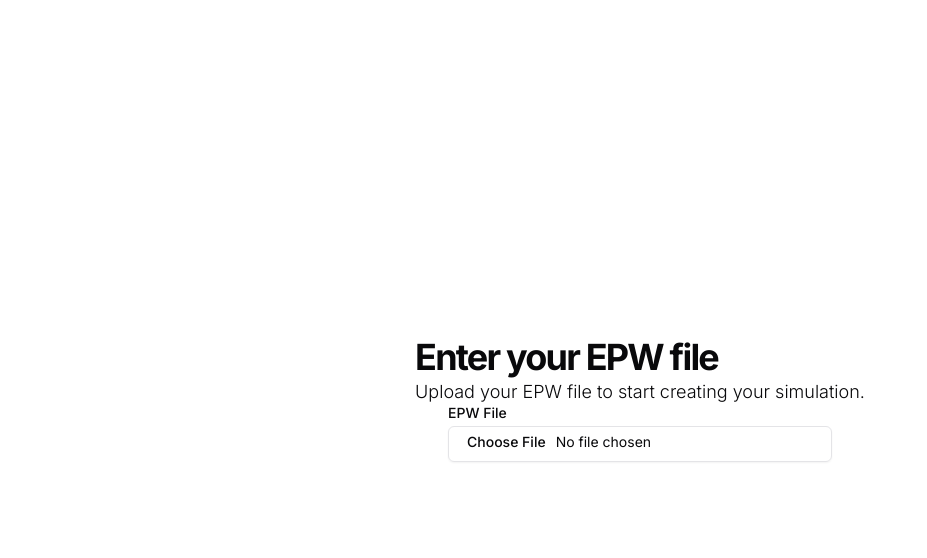
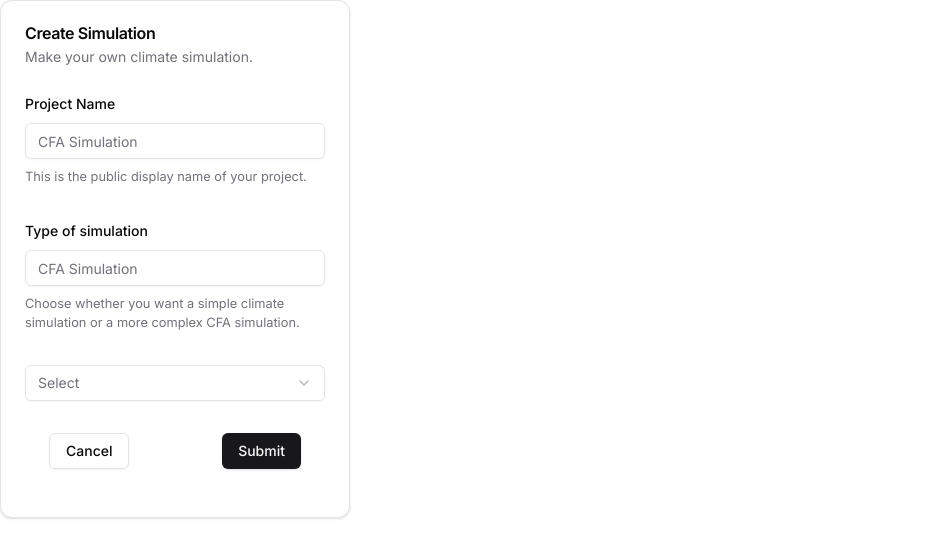
Before and after one commit to adddddddddddddddd/cfa, a Next.js app: page /create in a window 1280 px wide. Shown: the top 558 px of the page, without its empty margins (0-927 px from the left). Built offline with nearby package versions, Linux system fonts and the light colour scheme.

Commit message:
ta gueule lorenzo

```diff
--- a/package.json
+++ b/package.json
@@ -14,6 +14,7 @@
     "@radix-ui/react-dialog": "^1.1.6",
     "@radix-ui/react-dropdown-menu": "^2.1.6",
     "@radix-ui/react-label": "^2.1.2",
+    "@radix-ui/react-select": "^2.1.6",
     "@radix-ui/react-separator": "^1.1.2",
     "@radix-ui/react-slot": "^1.1.2",
     "@radix-ui/react-tooltip": "^1.1.8",
--- a/src/app/create/page.tsx
+++ b/src/app/create/page.tsx
@@ -1,30 +1,112 @@
-"use client"
+"use client";
 import React from "react";
 import { Input } from "@/components/ui/input";
-import { Label } from "@/components/ui/label";
+import { Button } from "@/components/ui/button";
+import {
+  Form,
+  FormField,
+  FormItem,
+  FormLabel,
+  FormControl,
+  FormDescription,
+  FormMessage,
+} from "@/components/ui/form";
+import {
+  Card,
+  CardContent,
+  CardDescription,
+  CardFooter,
+  CardHeader,
+  CardTitle,
+} from "@/components/ui/card";
+import { Select, SelectContent, SelectItem, SelectTrigger, SelectValue } from "@/components/ui/select";
 
-import { z } from "zod"
-
-const formSchema = z.object({
-  epwfile: z.string().min(2).max(50),
-})
+import { zodResolver } from "@hookform/resolvers/zod";
+import { useForm } from "react-hook-form";
+import { z } from "zod";
 
 export default function Create() {
+  //comportement
+  // const formSchema = z.object({
+  //   epwfile: z.string().min(2).max(50),
+  // });
+  const formSchema = z.object({
+    projectName: z.string().min(2).max(50),
+  });
+  const form = useForm<z.infer<typeof formSchema>>({
+    resolver: zodResolver(formSchema),
+    defaultValues: {
+      projectName: "",
+    },
+  });
+  // 2. Define a submit handler.
+  function onSubmit(values: z.infer<typeof formSchema>) {
+    // Do something with the form values.
+    // ✅ This will be type-safe and validated.
+    console.log(values);
+  }
+  //render
   return (
-    <div className="flex flex-col w-full h-svh justify-center items-center">
-      <div>
-        <h1 className="text-3xl font-bold leading-tight tracking-tighter md:text-4xl lg:leading-[1.1]">
-          Enter your EPW file
-        </h1>
-        <p className="max-w-2xl text-lg font-light text-foreground">
-          Upload your EPW file to start creating your simulation.
-        </p>
-      </div>
+    <Card className="w-[350px]">
+      <CardHeader>
+        <CardTitle>Create Simulation</CardTitle>
+        <CardDescription>
+          Make your own climate simulation.
+        </CardDescription>
+      </CardHeader>
+      <CardContent>
+        <Form {...form}>
+          <form onSubmit={form.handleSubmit(onSubmit)} className="space-y-8">
+            <FormField
+              control={form.control}
+              name="projectName"
+              render={({ field }) => (
+                <FormItem>
+                  <FormLabel>Project Name</FormLabel>
+                  <FormControl>
+                    <Input placeholder="CFA Simulation" {...field} />
+                  </FormControl>
+                  <FormDescription>
+                    This is the public display name of your project.
+                  </FormDescription>
+                  <FormMessage />
+                </FormItem>
+              )}
+            />
+            <FormField
+              control={form.control}
+              name="projectName"
+              render={({ field }) => (
+                <FormItem>
+                  <FormLabel>Type of simulation</FormLabel>
+                  <FormControl>
+                    <Input placeholder="CFA Simulation" {...field} />
+                  </FormControl>
+                  <FormDescription>
+                    Choose whether you want a simple climate simulation or a more complex CFA simulation.
+                  </FormDescription>
+                  <FormMessage />
+                </FormItem>
+              )}
+            />
+            <Select>
+                <SelectTrigger id="framework">
+                  <SelectValue placeholder="Select" />
+                </SelectTrigger>
+                <SelectContent position="popper">
+                  <SelectItem value="low">Low</SelectItem>
+                  <SelectItem value="medium">Medium</SelectItem>
+                  <SelectItem value="high">High</SelectItem>
+                </SelectContent>
+              </Select>
+            <CardFooter className="flex justify-between">
+              <Button variant="outline">Cancel</Button>
+              <Button type="submit">Submit</Button>
+            </CardFooter>
+          </form>
+        </Form>
+      </CardContent>
 
-      <div className="grid w-full max-w-sm items-center gap-1.5">
-        <Label htmlFor="picture">EPW File</Label>
-        <Input id="picture" type="file" />
-      </div>
-    </div>
+    </Card>
   );
 }
--- a/src/app/page.tsx
+++ b/src/app/page.tsx
@@ -9,8 +9,8 @@ const username = "Côme";
 export default function Home() {
   return (
       <div>
-        <Come></Come>
-        {/* <div className="flex">
+        {/* <Come></Come> */}
+        <div className="flex">
         <div>
           <SidebarProvider>
             <AppSidebar></AppSidebar>
@@ -71,7 +71,7 @@ export default function Home() {
 
           </section>
         </div>
-      </div> */}
+      </div>
       </div>
 
   );
--- /dev/null
+++ b/src/components/ui/select.tsx
@@ -0,0 +1,159 @@
+"use client"
+
+import * as React from "react"
+import * as SelectPrimitive from "@radix-ui/react-select"
+import { Check, ChevronDown, ChevronUp } from "lucide-react"
+
+import { cn } from "@/lib/utils"
+
+const Select = SelectPrimitive.Root
+
+const SelectGroup = SelectPrimitive.Group
+
+const SelectValue = SelectPrimitive.Value
+
+const SelectTrigger = React.forwardRef<
+  React.ElementRef<typeof SelectPrimitive.Trigger>,
+  React.ComponentPropsWithoutRef<typeof SelectPrimitive.Trigger>
+>(({ className, children, ...props }, ref) => (
+  <SelectPrimitive.Trigger
+    ref={ref}
+    className={cn(
+      "flex h-9 w-full items-center justify-between whitespace-nowrap rounded-md border border-input bg-transparent px-3 py-2 text-sm shadow-sm ring-offset-background data-[placeholder]:text-muted-foreground focus:outline-none focus:ring-1 focus:ring-ring disabled:cursor-not-allowed disabled:opacity-50 [&>span]:line-clamp-1",
+      className
+    )}
+    {...props}
+  >
+    {children}
+    <SelectPrimitive.Icon asChild>
+      <ChevronDown className="h-4 w-4 opacity-50" />
+    </SelectPrimitive.Icon>
+  </SelectPrimitive.Trigger>
+))
+SelectTrigger.displayName = SelectPrimitive.Trigger.displayName
+
+const SelectScrollUpButton = React.forwardRef<
+  React.ElementRef<typeof SelectPrimitive.ScrollUpButton>,
+  React.ComponentPropsWithoutRef<typeof SelectPrimitive.ScrollUpButton>
+>(({ className, ...props }, ref) => (
+  <SelectPrimitive.ScrollUpButton
+    ref={ref}
+    className={cn(
+      "flex cursor-default items-center justify-center py-1",
+      className
+    )}
+    {...props}
+  >
+    <ChevronUp className="h-4 w-4" />
+  </SelectPrimitive.ScrollUpButton>
+))
+SelectScrollUpButton.displayName = SelectPrimitive.ScrollUpButton.displayName
+
+const SelectScrollDownButton = React.forwardRef<
+  React.ElementRef<typeof SelectPrimitive.ScrollDownButton>,
+  React.ComponentPropsWithoutRef<typeof SelectPrimitive.ScrollDownButton>
+>(({ className, ...props }, ref) => (
+  <SelectPrimitive.ScrollDownButton
+    ref={ref}
+    className={cn(
+      "flex cursor-default items-center justify-center py-1",
+      className
+    )}
+    {...props}
+  >
+    <ChevronDown className="h-4 w-4" />
+  </SelectPrimitive.ScrollDownButton>
+))
+SelectScrollDownButton.displayName =
+  SelectPrimitive.ScrollDownButton.displayName
+
+const SelectContent = React.forwardRef<
+  React.ElementRef<typeof SelectPrimitive.Content>,
+  React.ComponentPropsWithoutRef<typeof SelectPrimitive.Content>
+>(({ className, children, position = "popper", ...props }, ref) => (
+  <SelectPrimitive.Portal>
+    <SelectPrimitive.Content
+      ref={ref}
+      className={cn(
+        "relative z-50 max-h-96 min-w-[8rem] overflow-hidden rounded-md border bg-popover text-popover-foreground shadow-md data-[state=open]:animate-in data-[state=closed]:animate-out data-[state=closed]:fade-out-0 data-[state=open]:fade-in-0 data-[state=closed]:zoom-out-95 data-[state=open]:zoom-in-95 data-[side=bottom]:slide-in-from-top-2 data-[side=left]:slide-in-from-right-2 data-[side=right]:slide-in-from-left-2 data-[side=top]:slide-in-from-bottom-2",
+        position === "popper" &&
+          "data-[side=bottom]:translate-y-1 data-[side=left]:-translate-x-1 data-[side=right]:translate-x-1 data-[side=top]:-translate-y-1",
+        className
+      )}
+      position={position}
+      {...props}
+    >
+      <SelectScrollUpButton />
+      <SelectPrimitive.Viewport
+        className={cn(
+          "p-1",
+          position === "popper" &&
+            "h-[var(--radix-select-trigger-height)] w-full min-w-[var(--radix-select-trigger-width)]"
+        )}
+      >
+        {children}
+      </SelectPrimitive.Viewport>
+      <SelectScrollDownButton />
+    </SelectPrimitive.Content>
+  </SelectPrimitive.Portal>
+))
+SelectContent.displayName = SelectPrimitive.Content.displayName
+
+const SelectLabel = React.forwardRef<
+  React.ElementRef<typeof SelectPrimitive.Label>,
+  React.ComponentPropsWithoutRef<typeof SelectPrimitive.Label>
+>(({ className, ...props }, ref) => (
+  <SelectPrimitive.Label
+    ref={ref}
+    className={cn("px-2 py-1.5 text-sm font-semibold", className)}
+    {...props}
+  />
+))
+SelectLabel.displayName = SelectPrimitive.Label.displayName
+
+const SelectItem = React.forwardRef<
+  React.ElementRef<typeof SelectPrimitive.Item>,
+  React.ComponentPropsWithoutRef<typeof SelectPrimitive.Item>
+>(({ className, children, ...props }, ref) => (
+  <SelectPrimitive.Item
+    ref={ref}
+    className={cn(
+      "relative flex w-full cursor-default select-none items-center rounded-sm py-1.5 pl-2 pr-8 text-sm outline-none focus:bg-accent focus:text-accent-foreground data-[disabled]:pointer-events-none data-[disabled]:opacity-50",
+      className
+    )}
+    {...props}
+  >
+    <span className="absolute right-2 flex h-3.5 w-3.5 items-center justify-center">
+      <SelectPrimitive.ItemIndicator>
+        <Check className="h-4 w-4" />
+      </SelectPrimitive.ItemIndicator>
+    </span>
+    <SelectPrimitive.ItemText>{children}</SelectPrimitive.ItemText>
+  </SelectPrimitive.Item>
+))
+SelectItem.displayName = SelectPrimitive.Item.displayName
+
+const SelectSeparator = React.forwardRef<
+  React.ElementRef<typeof SelectPrimitive.Separator>,
+  React.ComponentPropsWithoutRef<typeof SelectPrimitive.Separator>
+>(({ className, ...props }, ref) => (
+  <SelectPrimitive.Separator
+    ref={ref}
+    className={cn("-mx-1 my-1 h-px bg-muted", className)}
+    {...props}
+  />
+))
+SelectSeparator.displayName = SelectPrimitive.Separator.displayName
+
+export {
+  Select,
+  SelectGroup,
+  SelectValue,
+  SelectTrigger,
+  SelectContent,
+  SelectLabel,
+  SelectItem,
+  SelectSeparator,
+  SelectScrollUpButton,
+  SelectScrollDownButton,
+}
```
Also changed, not shown: 1 other file (tests, documents, lock files or other folders).
